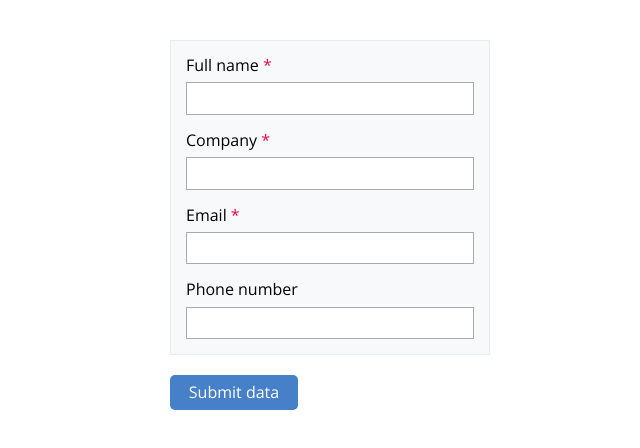
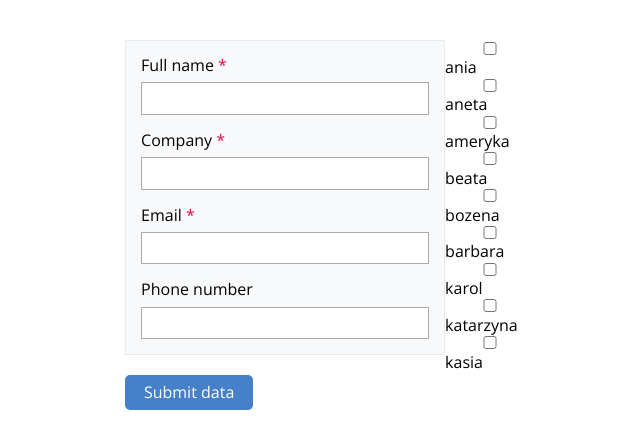
Before and after one commit to marypieroszkiewicz/Form-Validation-Pure-JS, a plain HTML site: page index.html in a window 1280 px wide. Shown: the whole page, without its empty margins (310-950 px from the left). Drawn offline with nearby package versions, Linux system fonts and the light colour scheme.

Commit message:
Add Files

```diff
--- a/index.html
+++ b/index.html
@@ -36,6 +36,20 @@
                 </div>
                 <button type="submit" class="button">Submit data</button>
             </form>
+
+            <form class="checkbox__form">
+                <input type="checkbox" value="ania"> ania<br>
+                <input type="checkbox" value="aneta"> aneta<br>
+                <input type="checkbox" value="ameryka"> ameryka<br>
+
+                <input type="checkbox" value="beata"> beata<br>
+                <input type="checkbox" value="bozena"> bozena<br>
+                <input type="checkbox" value="barbara"> barbara<br>
+
+                <input type="checkbox" value="karol"> karol<br>
+                <input type="checkbox" value="katarzyna"> katarzyna<br>
+                <input type="checkbox" value="kasia"> kasia<br>
+            </form>
         </div>
     </main>
     <script src="js/app.js"></script>
--- a/js/app.js
+++ b/js/app.js
@@ -1,7 +1,7 @@
 document.addEventListener("DOMContentLoaded", function() {
 
 	const form = document.querySelector('#myForm');
-	const inputs = form.querySelectorAll('input[required]');
+	const inputs = form.querySelectorAll('input, input[required]');
 
 	form.setAttribute('novalidate', true);
 
@@ -139,6 +139,8 @@ document.addEventListener("DOMContentLoaded", function() {
       			document.querySelector('.popup-close').addEventListener('click', function() {
         			this.parentElement.remove();
       			});
+
+            [...inputs].forEach(el => el.value = '');
     		});
     	}
 	});
```
